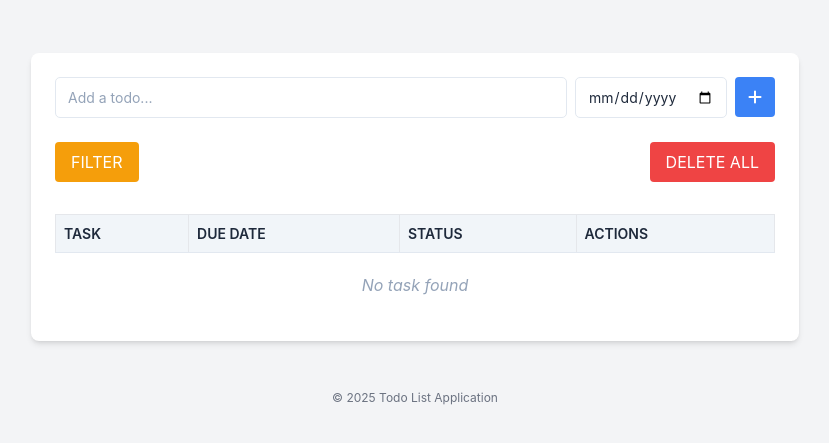
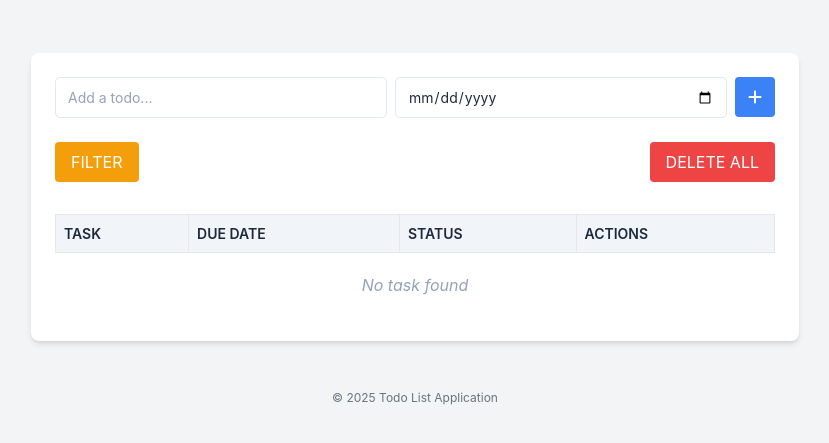
Before and after one commit to Revou-Coding-Camp/codingcamp-04-aug-25-nurulfatimahm01, a plain HTML site: page index.html in a window 1280 px wide. Shown: the part 91-534 px from the top of the page, without its empty margins (225-1054 px from the left). Drawn offline with nearby package versions, Linux system fonts and the light colour scheme.

Commit message:
menyesuaikan width todo dan date input

```diff
--- a/index.html
+++ b/index.html
@@ -20,8 +20,8 @@
     <main class="max-w-3xl mx-auto bg-white p-6 rounded-lg shadow-md">
         <form>
             <div class="flex gap-2 mb-6">
-                <input type="text" id="todo-input" placeholder="Add a todo..." class="border p-2 flex-grow rounded">
-                <input type="date" id="date-input" class="border p-2 rounded">
+                <input type="text" id="todo-input" placeholder="Add a todo..." class="border p-2 w-1/2 flex-grow rounded">
+                <input type="date" id="date-input" class="border p-2 w-1/2 rounded">
                 <button type="button" onclick="validateForm()" class="rounded bg-blue-500 text-white p-2 w-10 h-10 flex items-center justify-center">
                     <i class="fas fa-plus"></i>
                 </button>
```
